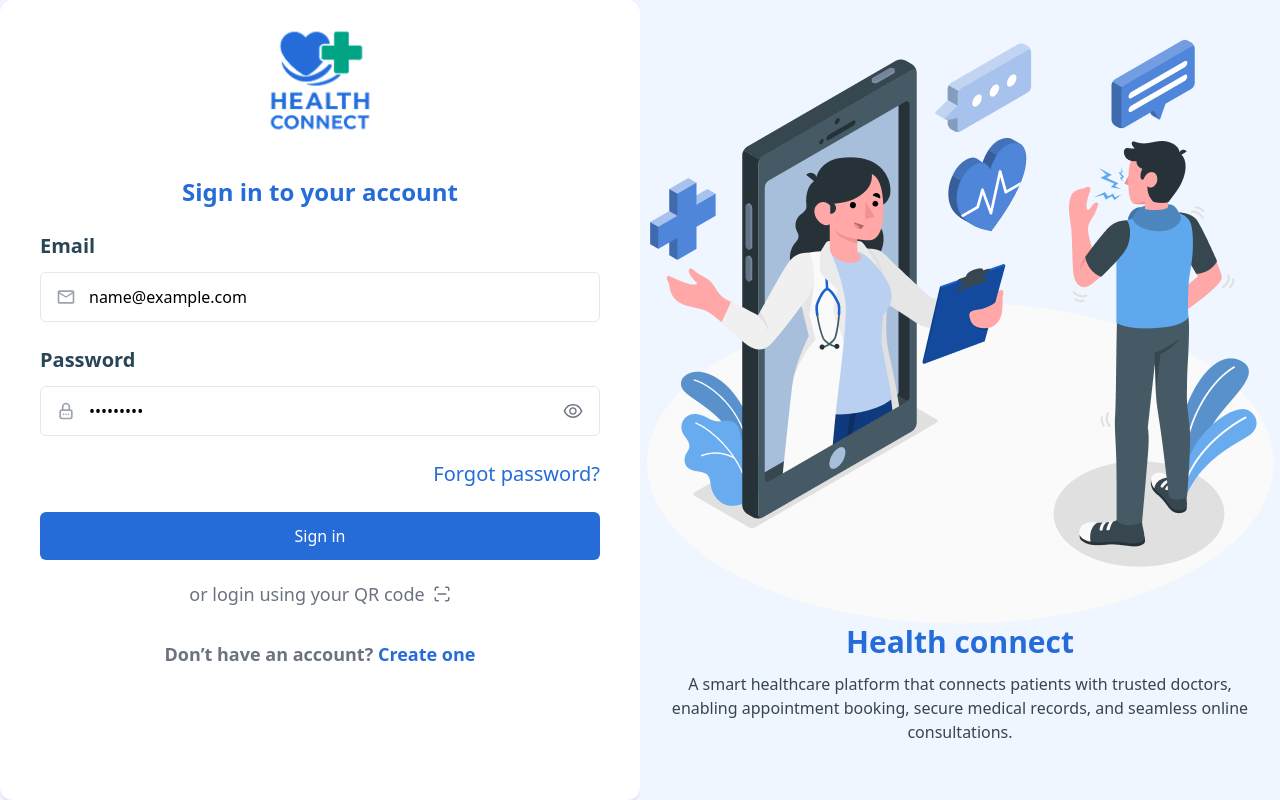
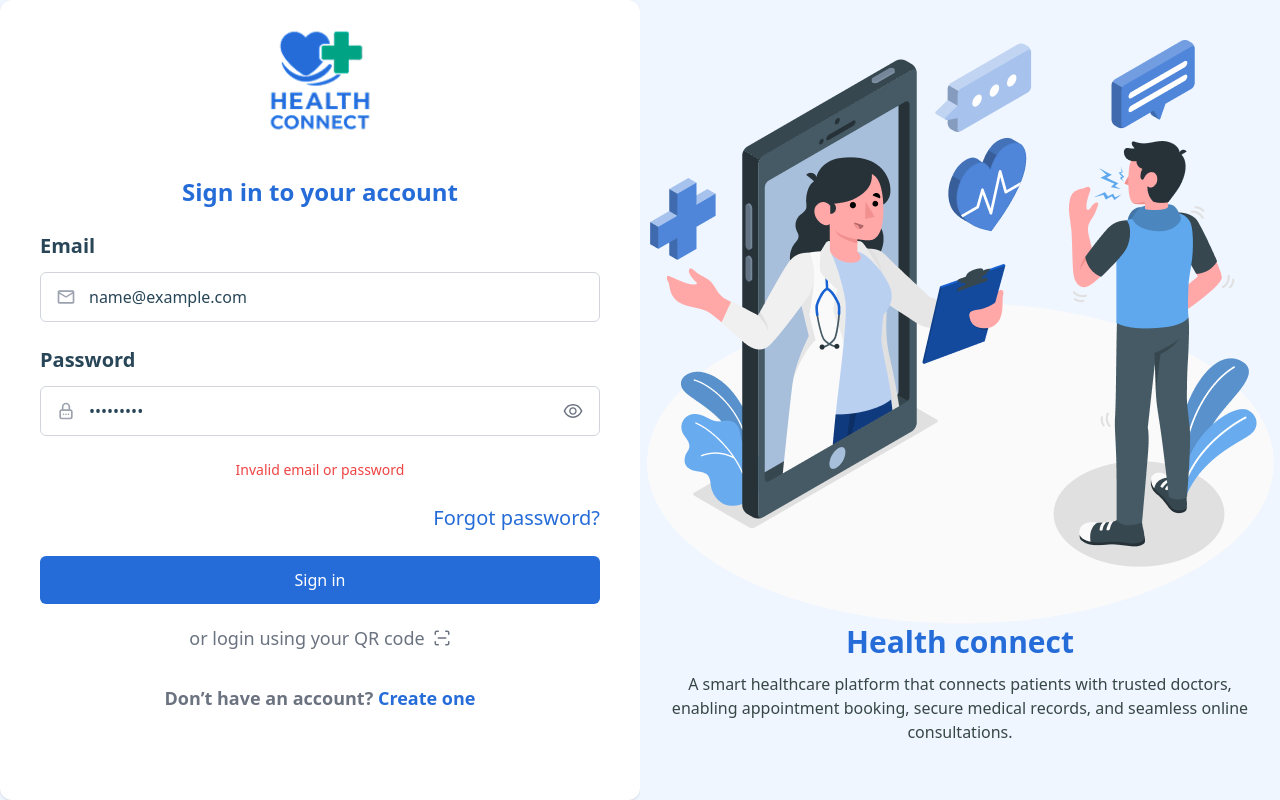
Before and after one commit to marem-ahmed/health-revolution-care, a React (Vite) app: page /login in a window 1280 px wide. Both pictures are taken after typing "name@example.com", "Sample123" into the empty fields and a click on the button "Sign in". Built offline with nearby package versions, Linux system fonts and the light colour scheme.

Commit message:
Implement login functionality in LoginForm component with error handling for invalid credentials; enhance styling and dark mode support for improved user experience.

```diff
--- a/src/auth/components/LoginForm.tsx
+++ b/src/auth/components/LoginForm.tsx
@@ -5,9 +5,12 @@ import { loginSchema, LoginSchemaType } from "../schema";
 import { MdOutlineMailOutline } from "react-icons/md";
 import { TbLockPassword } from "react-icons/tb";
 import { AiOutlineEye, AiOutlineEyeInvisible } from "react-icons/ai";
+import { useNavigate } from "react-router-dom";
 
 export default function LoginForm() {
+  const navigate = useNavigate();
   const [showPassword, setShowPassword] = useState(false);
+  const [loginError, setLoginError] = useState("");
 
   const {
     register,
@@ -18,24 +21,48 @@ export default function LoginForm() {
   });
 
   const onSubmit = (data: LoginSchemaType) => {
-    console.log("Login data:", data);
+    const users = JSON.parse(localStorage.getItem("users") || "[]");
+
+    const user = users.find((u: any) => u.email === data.email && u.password === data.password);
+
+    if (!user) {
+      setLoginError("Invalid email or password");
+      return;
+    }
+
+    // save session
+    localStorage.setItem("currentUser", JSON.stringify(user));
+    localStorage.setItem("role", user.role);
+
+    // redirect based on role
+    navigate(user.role === "doctor" ? "/doctor" : "/");
   };
 
   return (
     <form onSubmit={handleSubmit(onSubmit)} className="space-y-6">
       {/* Email */}
       <div>
-        <label className="text-secondary font-semibold text-xl">Email</label>
+        <label className="text-secondary dark:text-slate-200 font-semibold text-xl">Email</label>
 
         <div className="relative mt-3">
-          <MdOutlineMailOutline className="absolute left-4 top-1/2 -translate-y-1/2 text-gray-400 text-xl" />
+          <MdOutlineMailOutline
+            className="absolute left-4 top-1/2 -translate-y-1/2
+                       text-gray-400 dark:text-slate-400 text-xl"
+          />
 
           <input
             type="email"
             placeholder="Enter your email"
             {...register("email")}
-            className="w-full pl-12 pr-4 py-3 border rounded-md
-                       focus:ring-2 focus:ring-primary outline-none"
+            className="
+              w-full pl-12 pr-4 py-3 rounded-md
+              border border-gray-300 dark:border-slate-700
+              bg-white dark:bg-slate-900
+              text-secondary dark:text-slate-100
+              placeholder:text-gray-400 dark:placeholder:text-slate-400
+              focus:ring-2 focus:ring-primary outline-none
+              transition
+            "
           />
         </div>
 
@@ -44,23 +71,35 @@ export default function LoginForm() {
 
       {/* Password */}
       <div>
-        <label className="text-secondary font-semibold text-xl">Password</label>
+        <label className="text-secondary dark:text-slate-200 font-semibold text-xl">Password</label>
 
         <div className="relative mt-3">
-          <TbLockPassword className="absolute left-4 top-1/2 -translate-y-1/2 text-gray-400 text-xl" />
+          <TbLockPassword
+            className="absolute left-4 top-1/2 -translate-y-1/2
+                       text-gray-400 dark:text-slate-400 text-xl"
+          />
 
           <input
-            type="password"
+            type={showPassword ? "text" : "password"}
             placeholder="Enter your password"
             {...register("password")}
-            className="w-full pl-12 pr-4 py-3 border rounded-md
-                       focus:ring-2 focus:ring-primary outline-none"
+            className="
+              w-full pl-12 pr-12 py-3 rounded-md
+              border border-gray-300 dark:border-slate-700
+              bg-white dark:bg-slate-900
+              text-secondary dark:text-slate-100
+              placeholder:text-gray-400 dark:placeholder:text-slate-400
+              focus:ring-2 focus:ring-primary outline-none
+              transition
+            "
           />
-          {/* Eye icon */}
+
           <button
             type="button"
-            onClick={() => setShowPassword((prev) => !prev)}
-            className="absolute right-4 top-1/2 -translate-y-1/2 text-gray-500 hover:text-primary"
+            onClick={() => setShowPassword((p) => !p)}
+            className="absolute right-4 top-1/2 -translate-y-1/2
+                       text-gray-500 dark:text-slate-400
+                       hover:text-primary transition"
           >
             {showPassword ? <AiOutlineEyeInvisible size={22} /> : <AiOutlineEye size={22} />}
           </button>
@@ -69,7 +108,10 @@ export default function LoginForm() {
         {errors.password && <p className="text-red-500 text-sm mt-1">{errors.password.message}</p>}
       </div>
 
-      {/* Forgot password */}
+      {/* Login Error */}
+      {loginError && <p className="text-red-500 text-sm text-center">{loginError}</p>}
+
+      {/* Forgot */}
       <div className="flex justify-end">
         <p className="text-primary font-medium text-xl cursor-pointer">Forgot password?</p>
       </div>
@@ -78,8 +120,12 @@ export default function LoginForm() {
       <button
         type="submit"
         disabled={isSubmitting}
-        className="w-full bg-primary text-white py-3 rounded-md
-                   hover:bg-primary-600 transition disabled:opacity-60"
+        className="
+          w-full bg-primary text-white py-3 rounded-md
+          hover:bg-primary-600
+          active:scale-[0.98]
+          transition disabled:opacity-60
+        "
       >
         {isSubmitting ? "Signing in..." : "Sign in"}
       </button>
```
